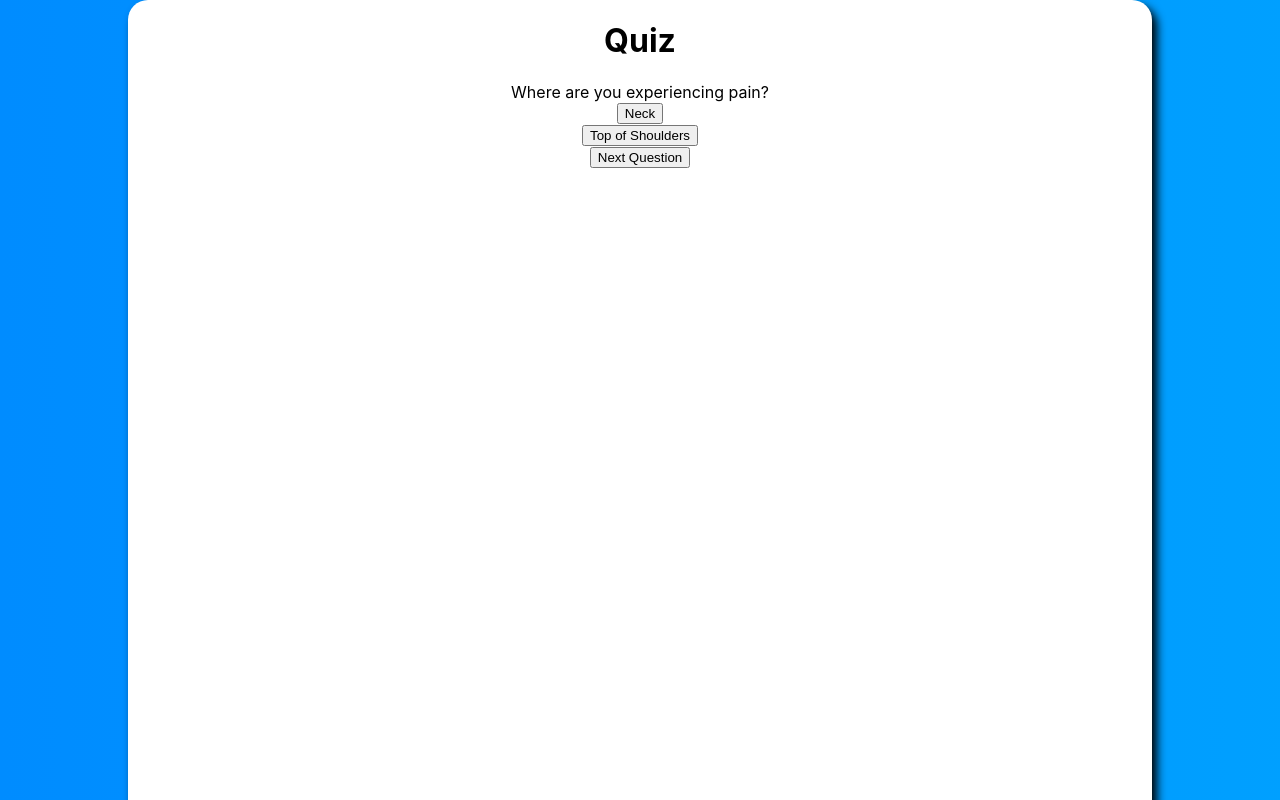
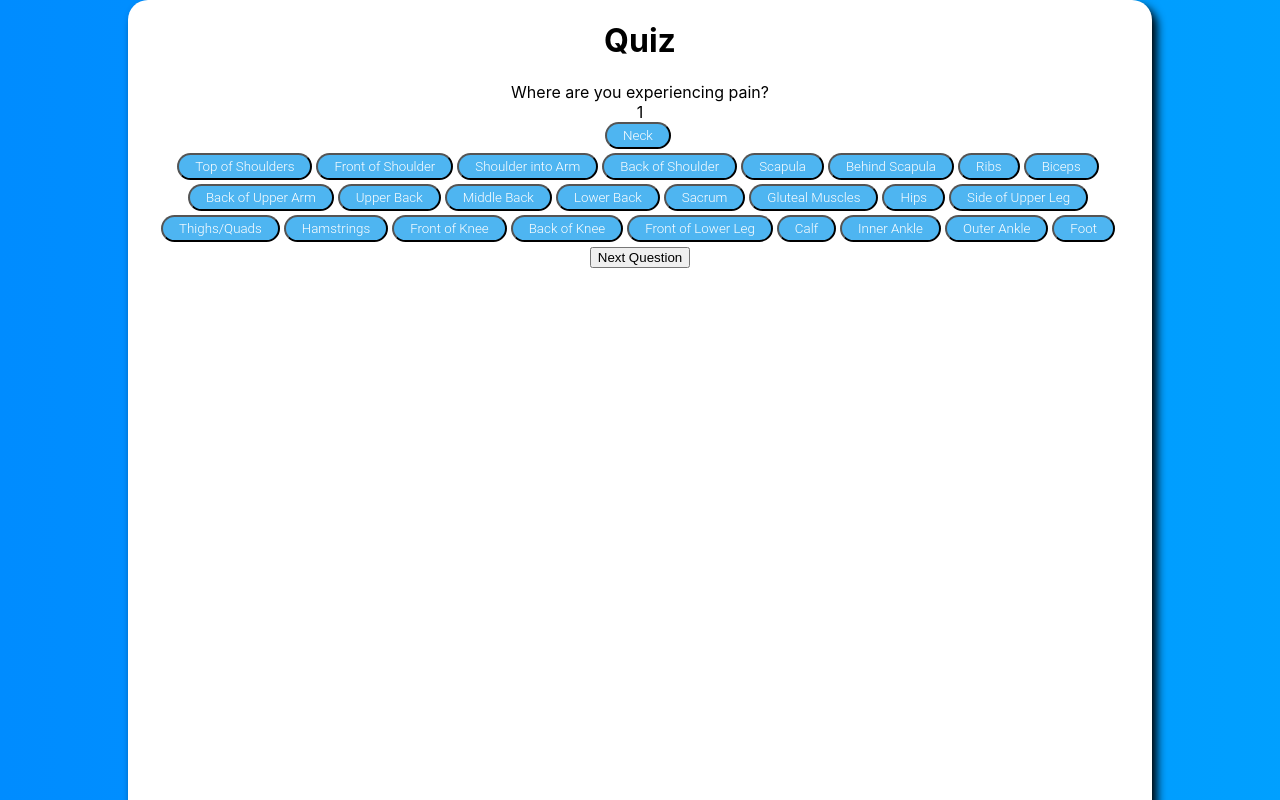
Before and after one commit to lachydriver/knotspot, a React (Create React App) app: page /quiz in a window 1280 px wide. Shown: the top 800 px of the page. Built offline with nearby package versions, Linux system fonts and the light colour scheme.

Commit message:
added question one buttons

```diff
--- a/src/components/Answers.js
+++ b/src/components/Answers.js
@@ -5,14 +5,11 @@ class Answers extends React.Component {
     super(props);
 
     this.state = {
-      question_id: 0,
       selectedButton: null
     };
     this.displayAnswers = this.displayAnswers.bind(this);
     this.questionOne = this.questionOne.bind(this);
     this.questionTwo = this.questionTwo.bind(this);
-    this.submitAnswer = this.submitAnswer.bind(this);
-    this.handleClick = this.handleClick.bind(this);
   }
 
   displayAnswers() {
@@ -23,42 +20,195 @@ class Answers extends React.Component {
     }
   }
 
-  handleClick = e => {
-    e.preventDefault();
-    var buttonId = e.target.id;
-    this.setState({ selectedButton: buttonId });
-    console.log(this.state.selectedButton);
-  };
-
-  submitAnswer() {
-    var id = this.state.selectedButton;
-
-  }
-
   questionOne() {
     return (
-      <div>
+      <div className='answers'>
         <button
-          id="neck"
-          className={this.state.selectedButton === 'neck' ? 'selected':''}
-          onClick={this.handleClick}
-/*           onClick={() => {
+          onClick={() => {
             this.props.update(24, 5);
             this.props.update(38, 5);
-          }} */
+          }}
         >
           Neck
-        </button><br/>
+        </button><br />
         <button
-          id="topofshoulders"
-          className={this.state.selectedButton === 'topofshoulders' ? 'selected':''}
-          onClick={this.handleClick}
-/*           onClick={() => {
+          onClick={() => {
             this.props.update(53, 5);
             this.props.update(16, 5);
-          }} */
+          }}
         >
           Top of Shoulders
+        </button>
+        <button
+          onClick={() => {
+            this.props.update();
+          }}
+        >
+          Front of Shoulder
+        </button>
+        <button
+          onClick={() => {
+            this.props.update(53, 5);
+            this.props.update(16, 5);
+          }}
+        >
+          Shoulder into Arm
+        </button>
+        <button
+          onClick={() => {
+            this.props.update(53, 5);
+            this.props.update(16, 5);
+          }}
+        >
+          Back of Shoulder
+        </button>
+        <button
+          onClick={() => {
+            this.props.update(53, 5);
+            this.props.update(16, 5);
+          }}
+        >
+          Scapula
+        </button>
+        <button
+          onClick={() => {
+            this.props.update(53, 5);
+          }}
+        >
+          Behind Scapula
+        </button>
+        <button
+          onClick={() => {
+            this.props.update(53, 5);
+          }}
+        >
+          Ribs
+        </button>
+        <button
+          onClick={() => {
+            this.props.update(53, 5);
+          }}
+        >
+          Biceps
+        </button>
+        <button
+          onClick={() => {
+            this.props.update(53, 5);
+          }}
+        >
+          Back of Upper Arm
+        </button>
+        <button
+          onClick={() => {
+            this.props.update(53, 5);
+          }}
+        >
+          Upper Back
+        </button>
+        <button
+          onClick={() => {
+            this.props.update(53, 5);
+          }}
+        >
+          Middle Back
+        </button>
+        <button
+          onClick={() => {
+            this.props.update(53, 5);
+          }}
+        >
+          Lower Back
+        </button>
+        <button
+          onClick={() => {
+            this.props.update(53, 5);
+          }}
+        >
+          Sacrum
+        </button>
+        <button
+          onClick={() => {
+            this.props.update(53, 5);
+          }}
+        >
+          Gluteal Muscles
+        </button>
+        <button
+          onClick={() => {
+            this.props.update(53, 5);
+          }}
+        >
+          Hips
+        </button>
+        <button
+          onClick={() => {
+            this.props.update(53, 5);
+          }}
+        >
+          Side of Upper Leg
+        </button>
+        <button
+          onClick={() => {
+            this.props.update(53, 5);
+          }}
+        >
+          Thighs/Quads
+        </button>
+        <button
+          onClick={() => {
+            this.props.update(53, 5);
+          }}
+        >
+          Hamstrings
+        </button>
+        <button
+          onClick={() => {
+            this.props.update(53, 5);
+          }}
+        >
+          Front of Knee
+        </button>
+        <button
+          onClick={() => {
+            this.props.update(53, 5);
+          }}
+        >
+          Back of Knee
+        </button>
+        <button
+          onClick={() => {
+            this.props.update(53, 5);
+          }}
+        >
+          Front of Lower Leg
+        </button>
+        <button
+          onClick={() => {
+            this.props.update(53, 5);
+          }}
+        >
+          Calf
+        </button>
+        <button
+          onClick={() => {
+            this.props.update(53, 5);
+          }}
+        >
+          Inner Ankle
+        </button>
+        <button
+          onClick={() => {
+            this.props.update(53, 5);
+          }}
+        >
+          Outer Ankle
+        </button>
+        <button
+          onClick={() => {
+            this.props.update(53, 5);
+          }}
+        >
+          Foot
         </button>
       </div>
     );
@@ -71,6 +221,7 @@ class Answers extends React.Component {
   render() {
     return (
       <div>
+        {this.props.question_id}
         {/*         <p>Answers component: {this.props.question_id}</p>
         <button onClick={() => this.props.update(0, 5)}>
           Add 5 to Scalene
--- a/src/components/Questions.js
+++ b/src/components/Questions.js
@@ -18,6 +18,9 @@ class Questions extends React.Component {
 
   updateSumSubmit(id, sum) {
     this.props.updateSum({ id: id, sum: sum });
+    this.setState(prevstate => {
+      return { question_id: prevstate.question_id + 1 };
+    });
   }
 
   componentDidMount() {
--- a/src/styles.css
+++ b/src/styles.css
@@ -1,11 +1,9 @@
 body {
   background: linear-gradient(270deg, #00dbff, #008cff);
   background-size: 400% 400%;
-
   -webkit-animation: AnimationName 30s ease infinite;
   -moz-animation: AnimationName 30s ease infinite;
   animation: AnimationName 30s ease infinite;
-
   @-webkit-keyframes AnimationName {
     0% {
       background-position: 0% 50%;
@@ -66,8 +64,12 @@ body {
 }
 
 @keyframes gradient {
-    0% { background-position: 70% 70% }
-  100% { background-position: 0% 0% }
+  0% {
+    background-position: 70% 70%
+  }
+  100% {
+    background-position: 0% 0%
+  }
 }
 
 .start-button {
@@ -95,5 +97,25 @@ body {
 }
 
 button.selected {
-  color:red;
+  color: red;
 }
+
+.answers button {
+  display: inline-block;
+  padding: 0.3em 1.2em;
+  margin: 0 0.3em 0.3em 0;
+  border-radius: 2em;
+  box-sizing: border-box;
+  text-decoration: none;
+  font-family: 'Roboto', sans-serif;
+  font-weight: 300;
+  color: #FFFFFF;
+  background-color: #4eb5f1;
+  text-align: center;
+  transition: all 0.2s;
+}
+
+.answers button:hover {
+  background-color:#4095c6;
+  cursor: pointer;
+}
```
Also changed, not shown: 1 other file (tests, documents, lock files or other folders). Lines whose indentation alone changed are shown as unchanged.
